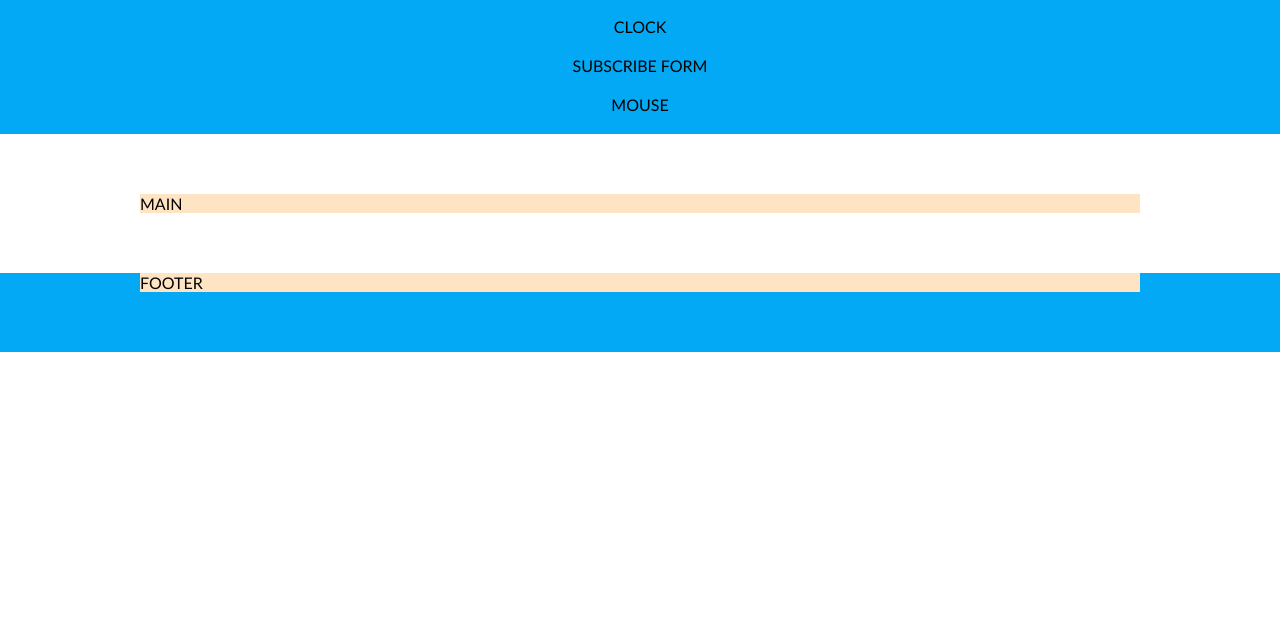
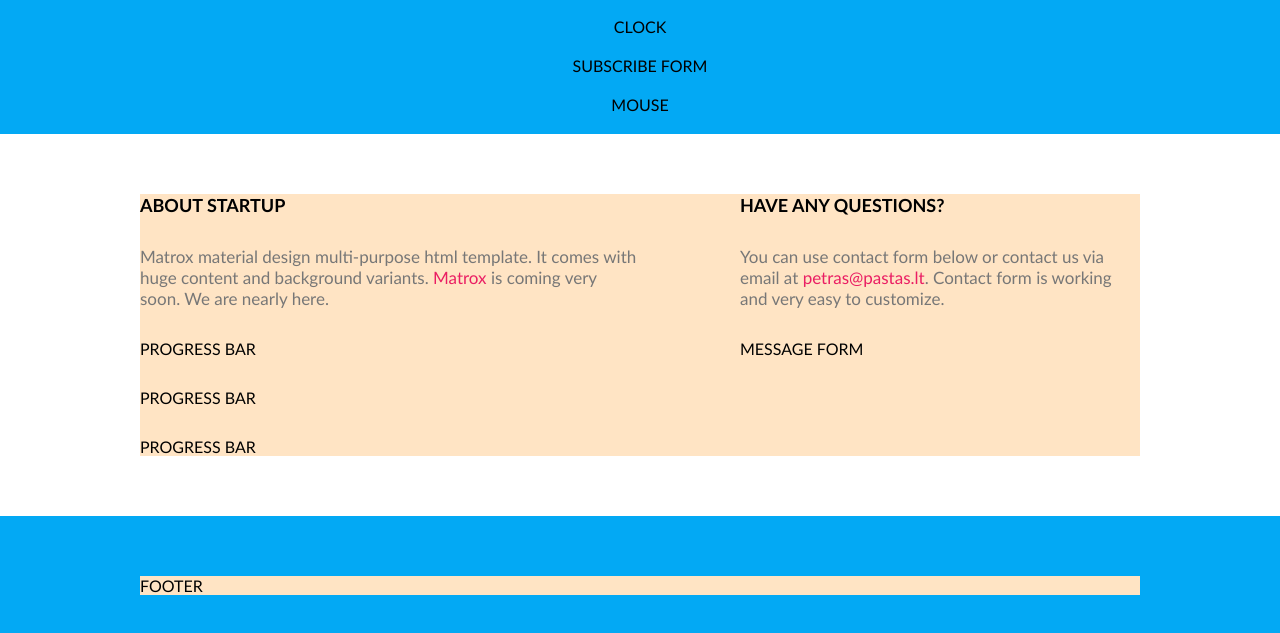
Before and after one commit to Torden11/6-coming-soon, a website: page index.html in a window 1280 px wide. Shown: the part 291-924 px from the top of the page. Before the commit the page ends 800 px from the top, so only its background shows below. Drawn offline with Linux system fonts and the light colour scheme.

Commit message:
content positioning

```diff
--- a/css/pages/home.css
+++ b/css/pages/home.css
@@ -15,6 +15,8 @@
 
 /*custom style goes below this comment line */
 
+
+/*HERO SECTION - START*/
 .hero {
     padding-bottom: 20px;
 }
@@ -42,6 +44,44 @@
     font-size: 20px;
 }
 
-footer.container {
+/*HERO SECTION - END*/
+
+/*MAIN SECTION - start*/
+
+.main-content {
+    display: flex;
+    justify-content: space-between;
+}
+
+.column {
+    display: flex;
+    flex-direction: column;
+    gap: 30px;
+    width: 50%;
+}
+
+.right-column {
+    width: 40%;
+}
+
+.column-title {
+    text-transform: uppercase;
+    font-size: 18px;
+}
+.column-description {
+    font-size: 17px;
+    color: #777;
+}
+.column-description > a {
+    color: var(--secondary-color);
+    text-decoration: none;
+}
+.column-description > a:hover {
+    text-decoration: underline;
+}
+
+/*MAIN SECTION - end*/
+
+footer .container bg-main {
     padding-top: 0;
 }
--- a/index.html
+++ b/index.html
@@ -38,8 +38,27 @@
     </section>
 
     <section class="container">
-        <div class="row">
-            MAIN
+        <div class="main-content row">
+            <div class="column">
+                <h2 class="column-title">About startup</h2>
+                <p class="column-description">Matrox material design multi-purpose html template. It comes with huge content and background variants.  <a href="#">Matrox</a>  is coming very soon. We are nearly here. </p>
+                <div class="progress-bar">
+                    PROGRESS BAR
+                </div>
+                <div class="progress-bar">
+                    PROGRESS BAR
+                </div>
+                <div class="progress-bar">
+                    PROGRESS BAR
+                </div>
+            </div>
+            <div class="column right-column">
+                <h2 class="column-title"> Have any questions?</h2>
+                <p class="column-description">You can use contact form below or contact us via email at <a href="mailto:petras@pastas.lt">petras@pastas.lt</a>. Contact form is working and very easy to customize.</p>
+                <form>
+                    MESSAGE FORM
+                </form>
+            </div>
         </div>
     </section>
 
```
